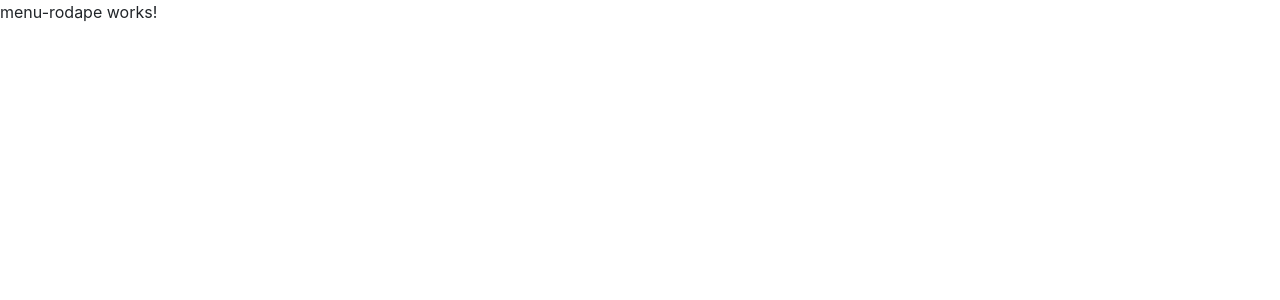
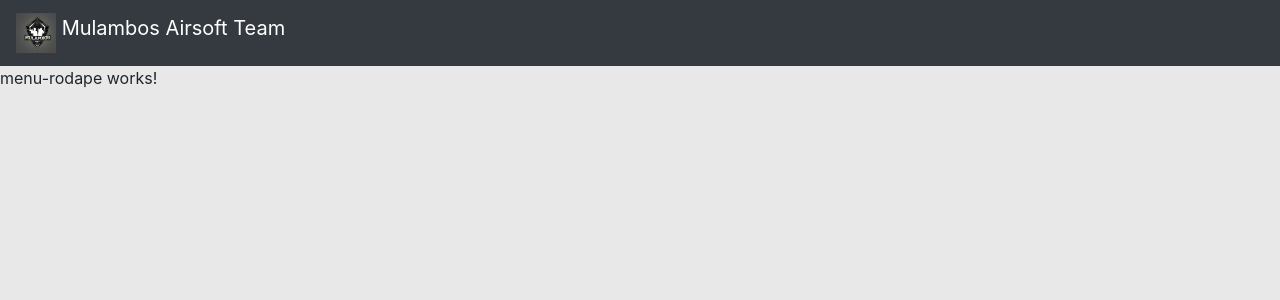
Before and after one commit to LeduarAraujo/app-mulambos, an Angular app: page / in a window 1280 px wide. Shown: the top 300 px of the page. Built offline with nearby package versions, Linux system fonts and the light colour scheme.

Commit message:
Ajuste do local de armazenamento da logo.

```diff
--- a/src/app/components/menu-bar/menu-bar.component.html
+++ b/src/app/components/menu-bar/menu-bar.component.html
@@ -0,0 +1,7 @@
+<!-- Image and text -->
+<nav class="navbar navbar-expand-lg navbar-dark bg-dark">
+    <a class="navbar-brand" href="#">
+      <img src="assets/img/logo.jpeg" width="40" height="40" class="d-inline-block align-top" alt="">
+      Mulambos Airsoft Team
+    </a>
+  </nav>
--- a/src/app/components/menu-bar/menu-bar.component.ts
+++ b/src/app/components/menu-bar/menu-bar.component.ts
@@ -1,4 +1,7 @@
 import { Component, OnInit } from '@angular/core';
+
+declare var $: any;
+declare var require: any;
 
 @Component({
   selector: 'app-menu-bar',
@@ -7,6 +10,8 @@ import { Component, OnInit } from '@angular/core';
 })
 export class MenuBarComponent implements OnInit {
 
+
+
   constructor() { }
 
   ngOnInit() {
--- a/src/styles.css
+++ b/src/styles.css
@@ -1,4 +1,5 @@
 /* You can add global styles to this file, and also import other style files */
 body {
     margin: 0;
+    background-color: #E8E8E8;
 }
```
Also changed, not shown: src/assets/img/IMG-20190903-WA0065.jpeg (renamed from src/img/IMG-20190903-WA0065.jpeg), src/assets/img/logo.jpeg (renamed from src/img/IMG-20190903-WA0065 (1).jpeg).
